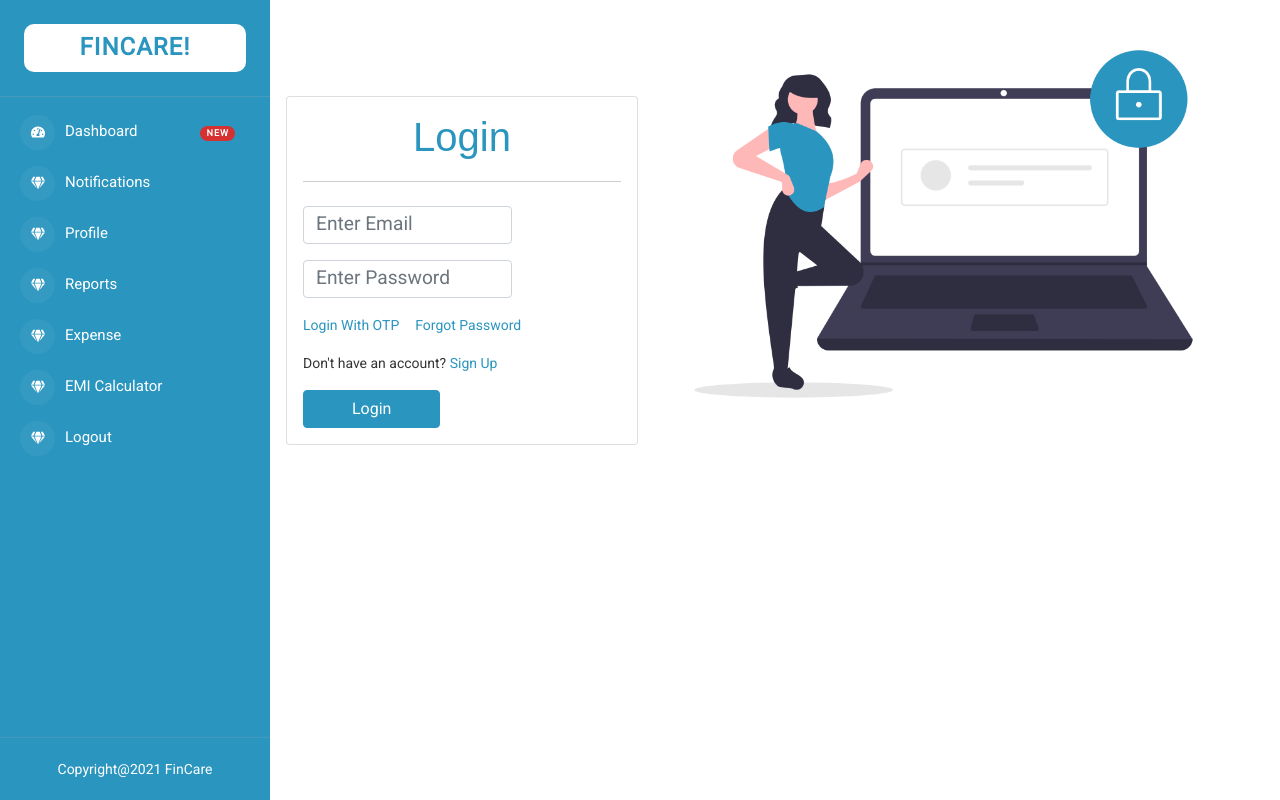
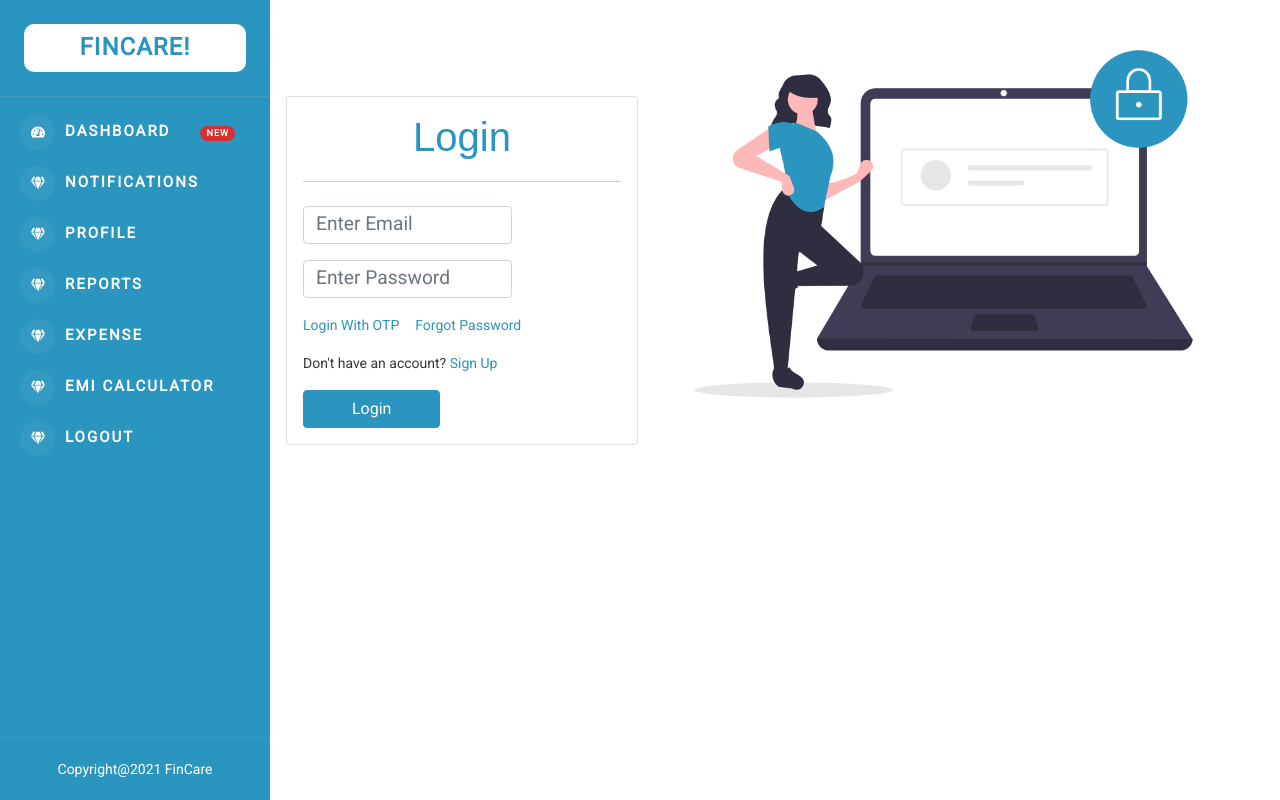
Before and after one commit to dhruvPatel-CSCI5709/group7_s21, a React (Create React App) app: page /login in a window 1280 px wide. Built offline with nearby package versions, Linux system fonts and the light colour scheme.

Commit message:
sidebar UI change

```diff
--- a/src/components/sidebar/newSidebar.module.css
+++ b/src/components/sidebar/newSidebar.module.css
@@ -14,14 +14,14 @@
   border-radius: 8px;
 }
 
-.side-bar :global .pro-sidebar .pro-menu .pro-menu-item > .pro-inner-item:focus,
-.side-bar
-  :global
-  .pro-sidebar
-  .pro-menu
-  .pro-menu-item
-  > .pro-inner-item:hover {
-  color: white;
+.side-bar :global .pro-menu .pro-menu-item > .pro-inner-item {
+  letter-spacing: 2px;
+  font-weight: bold;
+}
+
+.side-bar :global .pro-menu .pro-menu-item.active > .pro-inner-item:focus,
+.side-bar :global .pro-menu .pro-menu-item.active > .pro-inner-item:hover {
+  color: #2a95bf;
 }
 
 .header-title {
--- a/src/messages.js
+++ b/src/messages.js
@@ -3,13 +3,13 @@ export default {
     title: "FinCare!",
     sidebarTitle: "FinCare!",
     description: "",
-    dashboard: "Dashboard",
-    notifications: "Notifications",
-    profile: "Profile",
-    reports: "Reports",
-    expense: "Expense",
-    emiCalculator: "EMI Calculator",
-    logout: "Logout",
+    dashboard: "DASHBOARD",
+    notifications: "NOTIFICATIONS",
+    profile: "PROFILE",
+    reports: "REPORTS",
+    expense: "EXPENSE",
+    emiCalculator: "EMI CALCULATOR",
+    logout: "LOGOUT",
     dropdown: "Dropdown",
     submenu: "Submenu",
     multiLevel: "Multi Level",
```
